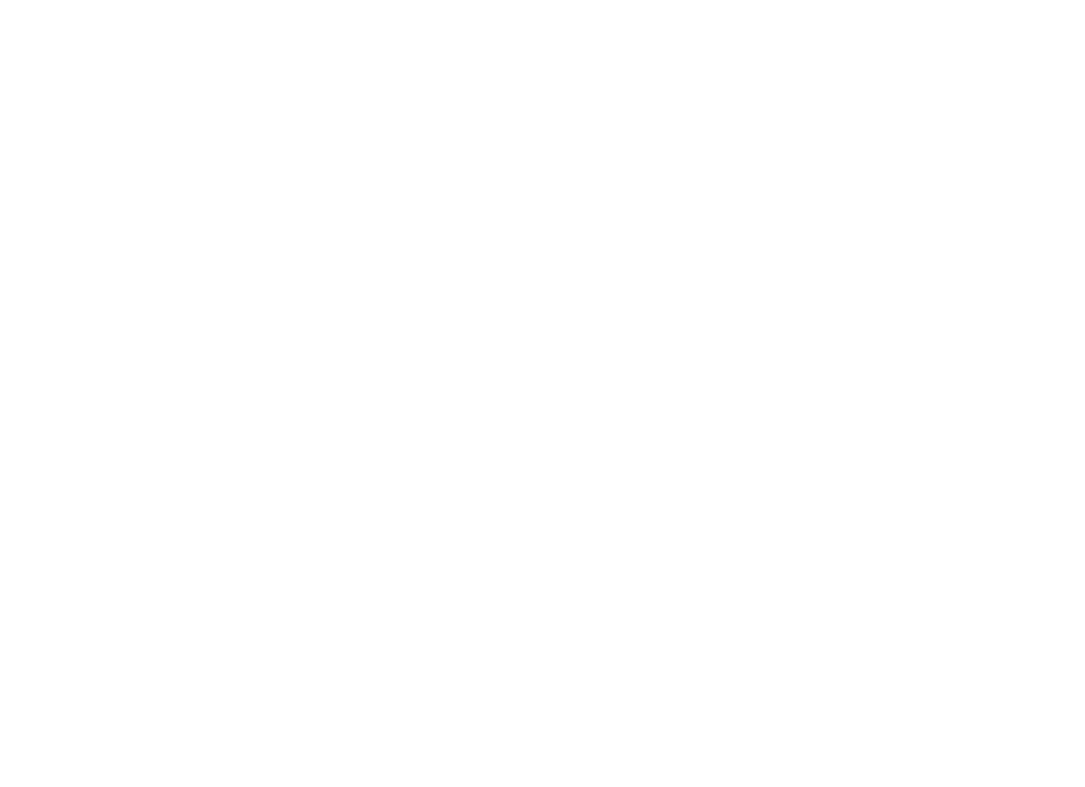
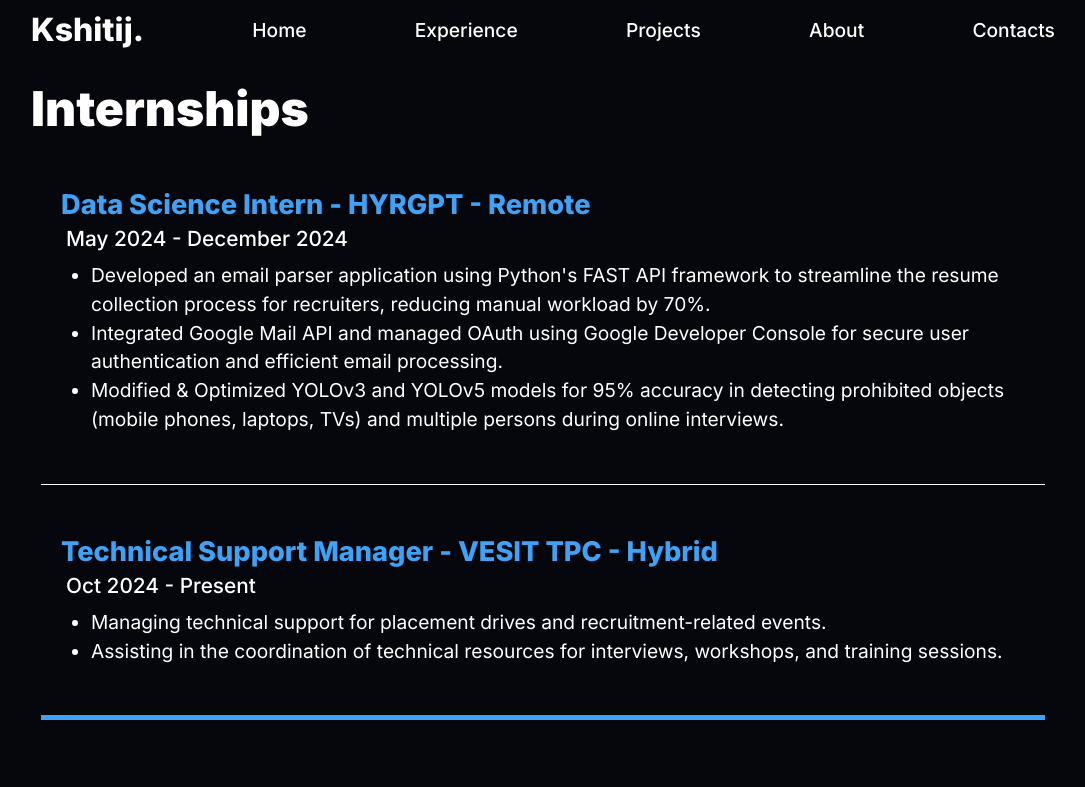
Before and after one commit to kshitijnangarevesit/Portfolio, a plain HTML site: page experience.html in a window 1280 px wide. Shown: the top 787 px of the page, without its empty margins (97-1182 px from the left). Drawn offline with Linux system fonts and the light colour scheme.

Commit message:
Add files via upload

```diff
--- /dev/null
+++ b/about-styles.css
@@ -0,0 +1,92 @@
+*{
+    padding: 0;
+    margin: 0;
+    border: none;
+    outline: 0;
+    text-decoration: none;
+    color: white;
+}
+
+body {
+    background-color: rgb(6, 7, 12);
+    background-repeat: no-repeat;
+    background-position: center;
+    background-size: cover;
+    height: 100vh;
+    padding: 0 10%;
+    font-family: inter;
+  }
+
+#header, nav {
+    display: flex;
+    align-items: center;
+    justify-content: space-between;
+    padding-top: 10px;
+    padding-bottom: 10px;
+    z-index: 1;
+}
+
+.nav-item {
+    font-size: 1.2rem;
+    font-weight: 500;
+    margin-left: 60px;
+    transition: color 0.12s, transform 0.12s;
+}
+
+nav .active {
+    color: #3FA2F6;
+}
+
+.nav-item:hover {
+    color: #3FA2F6;
+}
+
+.nav-item:active {
+    transform: scale(1.1);
+}
+
+.logo {
+    font-size: 2rem;
+    font-weight: 800;
+}
+
+h1{
+    margin: 50px 0px;
+    font-size: 5 rem;
+    font-weight: 300;
+}
+
+h3 {
+    font-size: 2.3rem;
+    font-weight: 800;
+    color: #3FA2F6;
+    padding-bottom: 40px;
+}
+
+p {
+    font-size: 1.2rem;
+    color: lightgray;
+    line-height: 1.5;
+    padding-bottom: 50px;
+}
+
+.cv button{
+    color: black;
+    font-size: 1.2rem;
+    font-weight: 600;
+    padding: 15px 0;
+    width: 200px;
+    border:none;
+    border-radius: 8px;
+    margin-right: 50px;
+    background-color: #3FA2F6;
+    margin-bottom: 180px;
+    transition: background-color 0.12s, border 0.12s, color 0.21s, padding 0.12s;
+}
+
+.cv .cv-1:hover {
+    background-color: transparent;
+    color: #3FA2F6;
+    border: 2px solid #3FA2F6;
+    padding: 13px 0;
+  }
--- /dev/null
+++ b/contact-styles.css
@@ -0,0 +1,89 @@
+/* contact-styles.css */
+
+* {
+    padding: 0;
+    margin: 0;
+    border: none;
+    outline: 0;
+    text-decoration: none;
+    color: white;
+    font-family: 'Inter', sans-serif;
+  }
+
+  body {
+    background-color: rgb(6, 7, 12);
+    text-align: center;
+    padding: 50px;
+  }
+
+  #header {
+    display: flex;
+    justify-content: space-between;
+    align-items: center;
+    padding: 20px 10%;
+    background-color: rgba(0, 0, 0, 0.8);
+  }
+
+  .logo {
+    font-size: 2rem;
+    font-weight: bold;
+  }
+
+  nav .nav-item {
+    font-size: 1.2rem;
+    margin-left: 30px;
+    transition: color 0.3s;
+  }
+
+  nav .nav-item:hover, nav .active {
+    color: #3FA2F6;
+  }
+
+  #contact {
+    max-width: 600px;
+    margin: 50px auto;
+    padding: 40px;
+    background-color: rgba(255, 255, 255, 0.1);
+    border-radius: 10px;
+  }
+
+  h1 {
+    font-size: 2.5rem;
+    margin-bottom: 20px;
+  }
+
+  p {
+    font-size: 1.2rem;
+    margin-bottom: 30px;
+  }
+
+  form {
+    display: flex;
+    flex-direction: column;
+    gap: 15px;
+  }
+
+  input, textarea {
+    width: 100%;
+    padding: 12px;
+    font-size: 1rem;
+    background-color: rgba(255, 255, 255, 0.2);
+    border-radius: 5px;
+    border: none;
+    color: white;
+  }
+
+  button {
+    padding: 12px;
+    font-size: 1.2rem;
+    background-color: #3FA2F6;
+    color: black;
+    border-radius: 5px;
+    cursor: pointer;
+    transition: background-color 0.3s;
+  }
+
+  button:hover {
+    background-color: white;
+    color: black;
+  }
--- a/contact.html
+++ b/contact.html
@@ -0,0 +1,33 @@
+<!DOCTYPE html>
+<html lang="en">
+<head>
+  <meta charset="UTF-8">
+  <meta name="viewport" content="width=device-width, initial-scale=1.0">
+  <title>Contact - Kshitij Nangare</title>
+  <link rel="stylesheet" href="contact-styles.css">
+</head>
+<body>
+  <header id="header">
+    <div class="left-section">
+      <a class="logo" href="index.html">Kshitij.</a>
+    </div>
+    <nav>
+      <a class="nav-item" href="index.html">Home</a>
+      <a class="nav-item" href="experience.html">Experience</a>
+      <a class="nav-item" href="projects.html">Projects</a>
+      <a class="nav-item" href="about.html">About</a>
+      <a class="nav-item active" href="contact.html">Contact</a>
+    </nav>
+  </header>
+  <section id="contact">
+    <h1>Contact Me</h1>
+    <p>Feel free to reach out for collaborations or any inquiries.</p>
+    <form action="#" method="post">
+      <input type="text" name="name" placeholder="Your Name" required>
+      <input type="email" name="email" placeholder="Your Email" required>
+      <textarea name="message" placeholder="Your Message" required></textarea>
+      <button type="submit">Send Message</button>
+    </form>
+  </section>
+</body>
+</html>
--- /dev/null
+++ b/experience-styles.css
@@ -0,0 +1,94 @@
+*{
+    padding: 0;
+    margin: 0;
+    border: none;
+    outline: 0;
+    text-decoration: none;
+    color: white;
+}
+
+body {
+    background-color: rgb(6, 7, 12);
+    background-repeat: no-repeat;
+    background-position: center;
+    background-size: cover;
+    height: 100vh;
+    padding: 0 10%;
+    font-family: inter;
+  }
+
+#header, nav {
+    display: flex;
+    align-items: center;
+    justify-content: space-between;
+    padding-top: 10px;
+    padding-bottom: 10px;
+    z-index: 1;
+}
+
+.nav-item {
+    font-size: 1.2rem;
+    font-weight: 500;
+    margin-left: 60px;
+    transition: color 0.12s, transform 0.12s;
+}
+
+nav .active {
+    color: #3FA2F6;
+}
+
+.nav-item:hover {
+    color: #3FA2F6;
+}
+
+.nav-item:active {
+    transform: scale(1.1);
+}
+
+.logo {
+    font-size: 2rem;
+    font-weight: 800;
+}
+
+h1{
+    margin: 20px 0px 0px 0px;
+    font-size: 3rem;
+    font-weight: 900;
+}
+
+h2 {
+    font-size: 1.7rem;
+    font-weight: 800;
+    color: #3FA2F6;
+    padding-bottom: 5px;
+    padding-top: 50px;
+    padding-left: 30px;
+}
+
+h3 {
+    font-size: 1.3rem;
+    font-weight: 500;
+    color: white;
+    padding-bottom: 10px;
+    padding-left: 35px;
+}
+
+ul {
+    font-size: 1.2rem;
+    color: lightgray;
+    line-height: 1.5;
+    padding-bottom: 50px;
+    padding-left: 50px;
+    border-bottom: 0.5px solid white;
+    margin: 0px 10px;
+}
+
+.internships, .extra-curricular, .volunteering{
+    padding-bottom: 50px;
+}
+
+.internships > div:last-child ul,
+.extra-curricular > div:last-child ul,
+.volunteering > div:last-child ul {
+    border-bottom: 5px solid #3FA2F6;
+}
--- a/experience.html
+++ b/experience.html
@@ -0,0 +1,119 @@
+<!DOCTYPE html>
+<html lang="en">
+<head>
+    <meta charset="UTF-8">
+    <meta name="viewport" content="width=device-width, initial-scale=1.0">
+    <title>About</title>
+    <link rel="preconnect" href="https://fonts.googleapis.com">
+  <link rel="preconnect" href="https://fonts.gstatic.com" crossorigin>
+  <link
+    href="https://fonts.googleapis.com/css2?family=Inter:ital,opsz,wght@0,14..32,100..900;1,14..32,100..900&display=swap"
+    rel="stylesheet">
+  <link rel="stylesheet" href="https://cdnjs.cloudflare.com/ajax/libs/font-awesome/6.0.0-beta3/css/all.min.css">
+  <link rel="stylesheet" href="experience-styles.css">
+</head>
+<body>
+    <header id="header">
+        <div class="left-section">
+          <a class="logo" href="about.html">Kshitij.</a>
+        </div
+
+        <nav>
+          <a class="nav-item active" href="index.html">Home</a>
+          <a class="nav-item" href="experience.html">Experience</a>
+          <a class="nav-item" href="projects.html">Projects</a>
+          <a class="nav-item" href="about.html">About</a>
+          <a class="nav-item" href="contact.html">Contacts</a>
+        </nav>
+    </header>
+    <div class="experience">
+        <div class="internships">
+            <h1>Internships</h1>
+            <div class="hyrgpt">
+                <h2>Data Science Intern -  HYRGPT -  Remote</h2>
+                <h3>May 2024 - December 2024</h3>
+                <ul>
+                    <li>
+                        Developed an email parser application using Python's FAST API framework to streamline the resume
+                        collection process for recruiters, reducing manual workload by 70%.
+                    </li>
+                    <li>
+                        Integrated Google Mail API and managed OAuth using Google Developer Console for secure user
+                        authentication and efficient email processing.
+                    </li>
+                    <li>
+                        Modified & Optimized YOLOv3 and YOLOv5 models for 95% accuracy in detecting prohibited objects
+                        (mobile phones, laptops, TVs) and multiple persons during online interviews.
+                    </li>
+                </ul>
+            </div>
+            <div class="vesit-tpc">
+                <h2>Technical Support Manager - VESIT TPC - Hybrid</h2>
+                <h3>Oct 2024 - Present</h3>
+                <ul>
+                    <li>
+                        Managing technical support for placement drives and recruitment-related events.
+                    </li>
+                    <li>
+                        Assisting in the coordination of technical resources for interviews, workshops, and training sessions.
+                    </li>
+                </ul>
+            </div>
+        </div>
+
+        <div class="extra-curricular">
+            <h1>Extra Curricular</h1>
+            <div class="trekhievers">
+                <h2>Trek Leader - Trekhievers - Freelance</h2>
+                <h3>May 2024 - Present</h3>
+                <ul>
+                    <li>
+                        Led 15+ treks to prominent locations across Maharashtra, managing groups of 50+ participants,
+                        ensuring 100% safety compliance and receiving positive feedback.
+                    </li>
+                    <li>
+                        Enhanced leadership and problem-solving skills, reducing trek-related delays by 20%.
+                    </li>
+                </ul>
+            </div>
+        </div>
+
+        <div class="volunteering">
+            <h1>Volunteering</h1>
+            <div class="hackathon-organizer">
+                <h2>Hackathon Organizer - Vidyadaan Sahayyak Mandal (VSM) - Thane</h2>
+                <h3>April 2024 - Present</h3>
+                <ul>
+                    <li>
+                        Organized and executed a Hybrid hackathon for 40+ VSM engineering students, forming 6 teams.
+                    </li>
+                    <li>
+                        Managed both in-person and online participants, increasing team collaboration by 15%.
+                    </li>
+                    <li>
+                        Collaborated with a team to conceptualize, plan, and execute the event boosting team efficiency by 20% .
+                    </li>
+                    <li>
+                        Designed engaging posters and videos, generating 3,000+ social media impressions, directly increasing event visibility and participant engagement.
+                    </li>
+                </ul>
+            </div>
+            <div class="isa">
+                <h2>Technical Coordinator - ISA-VESIT</h2>
+                <h3>November 2024 - Present</h3>
+                <ul>
+                    <li>
+                        Developed and worked on ISA-VESIT Application based on Flutter.
+                    </li>
+                    <li>
+                        Managed inventory by using Lumina application and supabase.
+                    </li>
+                </ul>
+            </div>
+        </div>
+
+
+    </div>
+
+</body>
+</html>
```
Also changed, not shown: projects.html (+31 -0 lines), about.html (line endings or trailing spaces).
